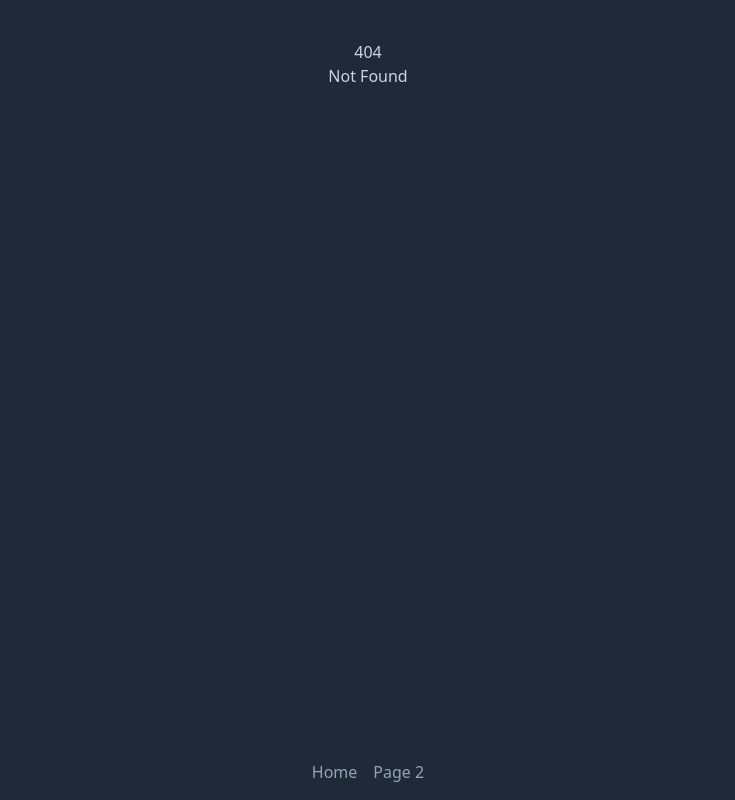
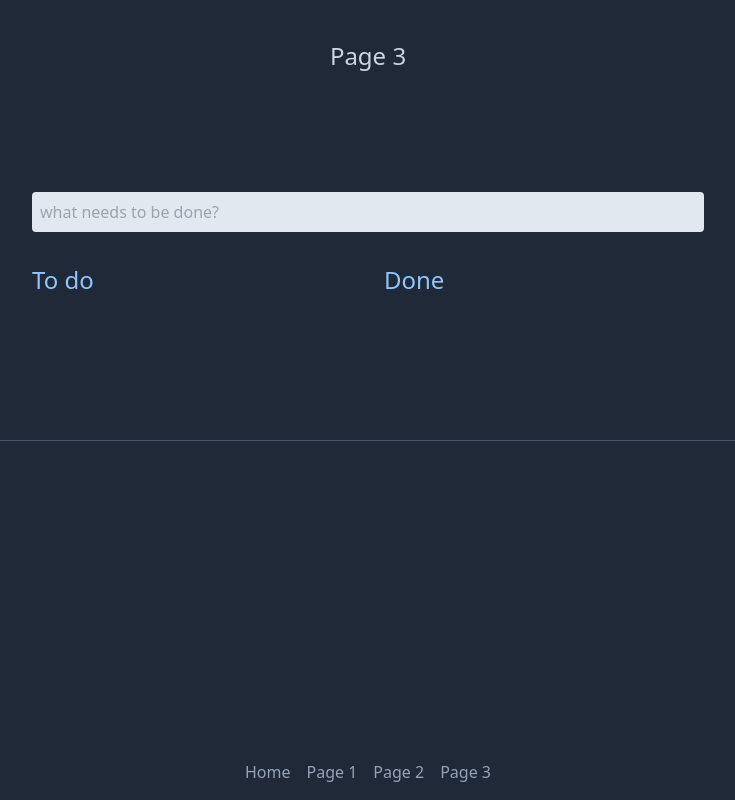
Before and after one commit to janddrras/svelte5, a SvelteKit app: page /3 in a window 1280 px wide. Before the commit this address had no page. Shown: the whole page, without its empty margins (272-1007 px from the left). Built offline with nearby package versions, Linux system fonts and the light colour scheme.

Commit message:
Todo app

```diff
--- a/src/app.css
+++ b/src/app.css
@@ -1,3 +1,12 @@
 @import 'tailwindcss/base';
 @import 'tailwindcss/components';
 @import 'tailwindcss/utilities';
+
+@layer components {
+	.btn-primary {
+		@apply py-2 px-5 bg-blue-500 text-white font-semibold rounded shadow-md transition-colors ease-linear hover:bg-blue-700 focus:outline-none focus:ring focus:ring-blue-400 focus:ring-opacity-75;
+	}
+	.btn-danger {
+		@apply py-2 px-5 bg-red-500 text-white font-semibold rounded shadow-md transition-colors ease-linear hover:bg-red-700 focus:outline-none focus:ring focus:ring-red-400 focus:ring-opacity-75;
+	}
+}
--- /dev/null
+++ b/src/lib/components/Todos.svelte
@@ -0,0 +1,94 @@
+<script lang="ts">
+	import { quintOut } from 'svelte/easing'
+	import { crossfade } from 'svelte/transition'
+	import { flip } from 'svelte/animate'
+
+	const [send, receive] = crossfade({
+		fallback(node, params) {
+			const style = getComputedStyle(node)
+			const transform = style.transform === 'none' ? '' : style.transform
+
+			return {
+				duration: 600,
+				easing: quintOut,
+				css: (t) => `
+					transform: ${transform} scale(${t});
+					opacity: ${t}
+				`
+			}
+		}
+	})
+
+	type Todo = {
+		id: string
+		done: boolean
+		description: string
+	}
+	let todos = $state<Todo[]>([])
+
+	$effect(() => {
+		const stored = localStorage.getItem('todos')
+		if (stored) todos = JSON.parse(stored)
+	})
+
+	$effect(() => {
+		localStorage.setItem('todos', JSON.stringify(todos))
+	})
+
+	function add(input: HTMLInputElement) {
+		const todo = {
+			id: window.crypto.randomUUID(),
+			done: false,
+			description: input.value
+		}
+
+		todos = [todo, ...todos]
+		input.value = ''
+	}
+
+	function remove(todo: Todo) {
+		todos = todos.filter((t) => t !== todo)
+	}
+</script>
+
+<div class="w-[800px] mx-auto p-16">
+	<input
+		class="p-2 text-slate-800 bg-slate-200 rounded w-full"
+		placeholder="what needs to be done?"
+		onkeydown={(event) => event.key === 'Enter' && add(event.target as HTMLInputElement)}
+	/>
+
+	<div class="flex gap-8 w-full mt-8">
+		{#snippet todoList(todos: Todo[], title: string)}
+			<div class="text-left w-full">
+				<h2 class="text-2xl text-blue-300 mb-4">{title}</h2>
+				<div class="flex flex-col gap-2">
+					{#each todos as todo (todo.id)}
+						<div
+							class="relative w-full {todo.done ? 'bg-slate-500' : 'bg-green-800'} py-2 px-4 rounded"
+							in:receive={{ key: todo.id }}
+							out:send={{ key: todo.id }}
+							animate:flip
+						>
+							<input class="w-4 h-4 mr-2" type="checkbox" bind:checked={todo.done} />
+							{todo.description}
+							<button class="absolute right-4 text-red-500 cursor-pointer hover:text-red-800 transition-colors" onclick={() => remove(todo)}
+								>x</button
+							>
+						</div>
+					{/each}
+				</div>
+			</div>
+		{/snippet}
+
+		{@render todoList(
+			todos.filter((t) => !t.done),
+			'To do'
+		)}
+
+		{@render todoList(
+			todos.filter((t) => t.done),
+			'Done'
+		)}
+	</div>
+</div>
--- a/src/routes/+layout.svelte
+++ b/src/routes/+layout.svelte
@@ -1,5 +1,4 @@
 <script lang="ts">
-	import { page } from '$app/stores'
 	import '../app.css'
 	let { children } = $props()
 </script>
@@ -15,9 +14,11 @@
 				<li>
 					<a href="/" class="text-slate-400 hover:text-slate-200">Home</a>
 				</li>
-				<li>
-					<a href="/2" class="text-slate-400 hover:text-slate-200">Page 2</a>
-				</li>
+				{#each { length: 3 } as _, i}
+					<li>
+						<a href="/{i + 1}" class="text-slate-400 hover:text-slate-200">Page {i + 1}</a>
+					</li>
+				{/each}
 			</ul>
 		</nav>
 	</div>
--- a/src/routes/+page.svelte
+++ b/src/routes/+page.svelte
@@ -1,20 +1,3 @@
-<script lang="ts">
-	import Counter from '$lib/components/Counter.svelte'
-	import Crud from '$lib/components/CRUD.svelte'
-	import FlightBooker from '$lib/components/FlightBooker.svelte'
-	import TempConverter from '$lib/components/TempConverter.svelte'
-	import Timer from '$lib/components/Timer.svelte'
-</script>
-
-<h1 class="text-2xl pb-14">Page 1</h1>
-<div class="flex flex-col gap-2">
-	<Counter />
-	<hr class="m-14 border-t-slate-600" />
-	<TempConverter />
-	<hr class="m-14 border-t-slate-600" />
-	<FlightBooker />
-	<hr class="m-14 border-t-slate-600" />
-	<Timer />
-	<hr class="m-14 border-t-slate-600" />
-	<Crud />
+<div class="flex flex-col h-full justify-center">
+	<h1 class="text-6xl text-blue-200">SvelteKit projects</h1>
 </div>
--- /dev/null
+++ b/src/routes/1/+page.svelte
@@ -0,0 +1,20 @@
+<script lang="ts">
+	import Counter from '$lib/components/Counter.svelte'
+	import Crud from '$lib/components/CRUD.svelte'
+	import FlightBooker from '$lib/components/FlightBooker.svelte'
+	import TempConverter from '$lib/components/TempConverter.svelte'
+	import Timer from '$lib/components/Timer.svelte'
+</script>
+
+<h1 class="text-2xl pb-14">Page 1</h1>
+<div class="flex flex-col gap-2">
+	<Counter />
+	<hr class="m-14 border-t-slate-600" />
+	<TempConverter />
+	<hr class="m-14 border-t-slate-600" />
+	<FlightBooker />
+	<hr class="m-14 border-t-slate-600" />
+	<Timer />
+	<hr class="m-14 border-t-slate-600" />
+	<Crud />
+</div>
--- /dev/null
+++ b/src/routes/3/+page.svelte
@@ -0,0 +1,9 @@
+<script>
+	import Todos from '$lib/components/Todos.svelte'
+</script>
+
+<h1 class="text-2xl pb-14">Page 3</h1>
+<div class="flex flex-col gap-2">
+	<Todos />
+	<hr class="m-14 border-t-slate-600" />
+</div>
```
